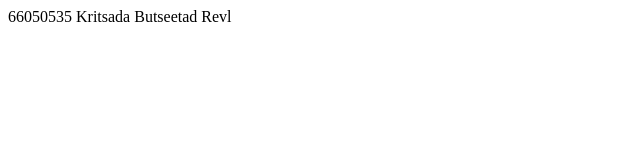
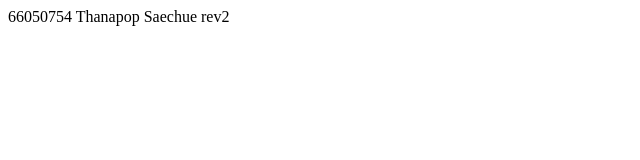
Before and after one commit to fivefoxepp/git101_Tee, a plain HTML site: page index.html in a window 1280 px wide. Shown: the full height of the page, 0-640 px from the left. Drawn offline with Linux system fonts and the light colour scheme.

Commit message:
Update index.html

```diff
--- a/index.html
+++ b/index.html
@@ -6,6 +6,6 @@
     <title>Document</title>
 </head>
 <body>
-    66050535 Kritsada Butseetad Revl
+    66050754 Thanapop Saechue rev2
 </body>
 </html>
```
